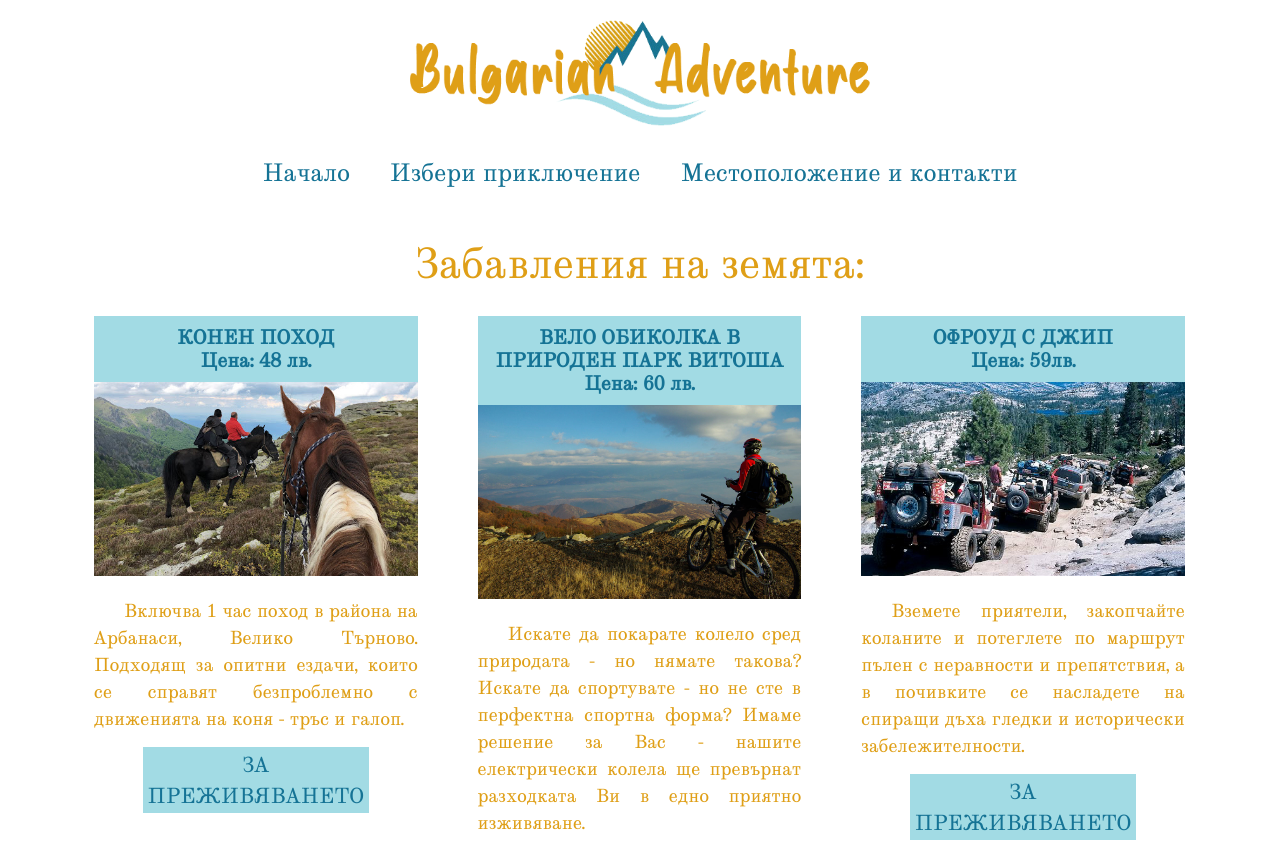
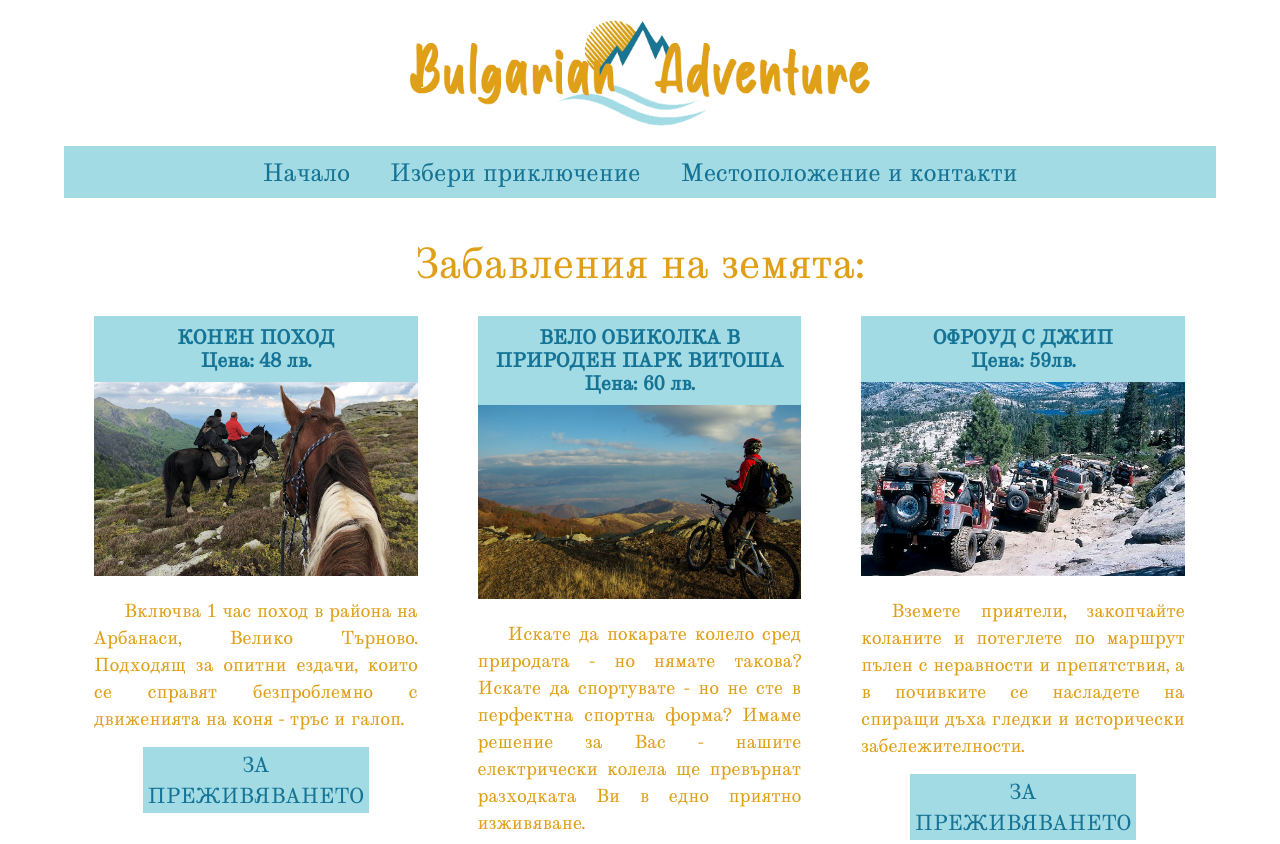
Before and after one commit to Brendela21/project, a plain HTML site: page pages/land.html in a window 1280 px wide. Shown: the top 844 px of the page. Drawn offline with nearby package versions, Linux system fonts and the light colour scheme.

Commit message:
Update land.html

```diff
--- a/pages/land.html
+++ b/pages/land.html
@@ -13,7 +13,7 @@
 			<div id="logo">
 				<a href="../index.html"><img src="../images/logo.png"></a>
 			</div>
-			<nav class="navbar navbar-expand-lg navbar-dark nav-bg-color">
+			<nav class="navbar navbar-expand-lg navbar-dark bg-color">
 		      	<button class="navbar-toggler collapsed"
 		      	type="button"
 		      	data-toggle="collapse"
```
